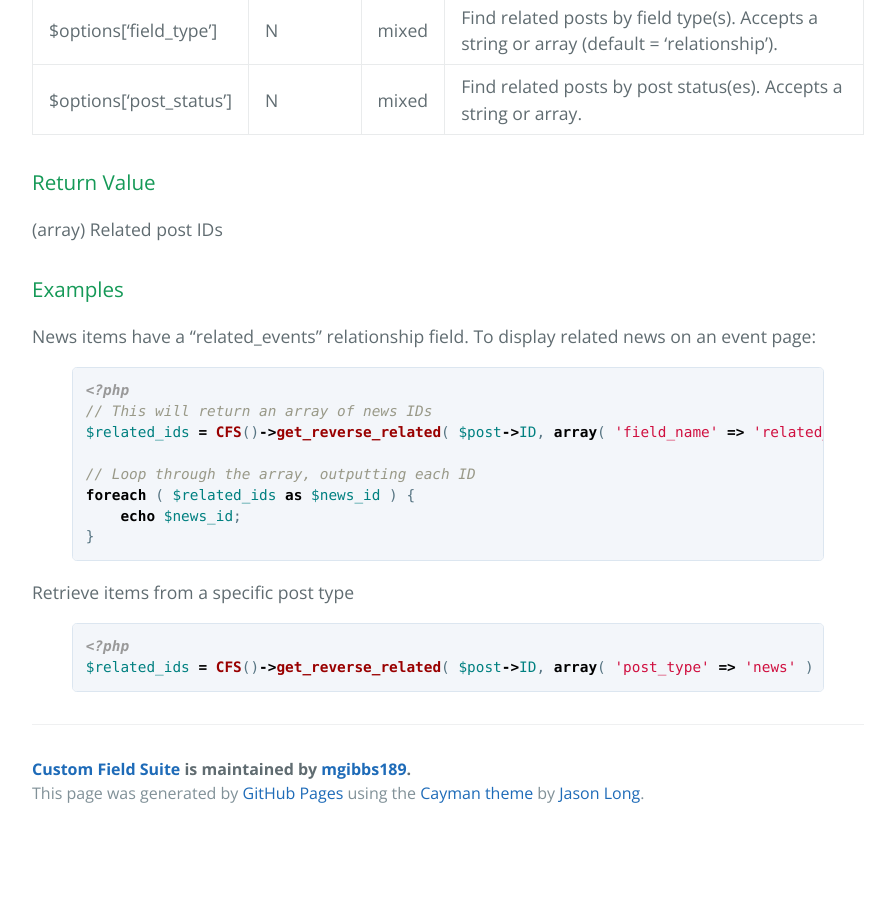
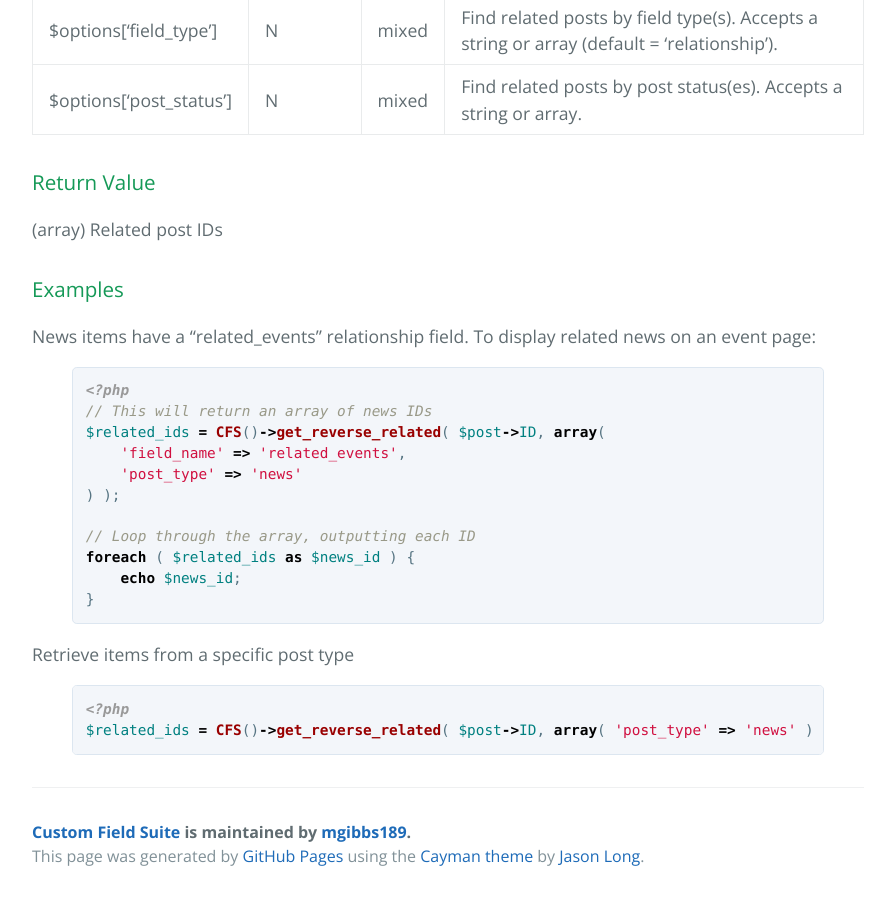
Before and after one commit to mgibbs189/custom-field-suite, a Jekyll site: the page built from api/get_reverse_related.md, in a window 1280 px wide and 900 px high, scrolled down 768 px. Shown: the whole window, without its empty margins (192-1087 px from the left). Built offline with Jekyll 4.4.1, drawn with Linux system fonts in a browser that asks for light colours; before the commit the page ends 1605 px from its top, so only the background shows below that.

Commit message:
Update get_reverse_related.md

```diff
--- a/api/get_reverse_related.md
+++ b/api/get_reverse_related.md
@@ -28,7 +28,10 @@ News items have a "related_events" relationship field. To display related news o
 {% highlight php %}
 <?php
 // This will return an array of news IDs
-$related_ids = CFS()->get_reverse_related( $post->ID, array( 'field_name' => 'related_events' ) );
+$related_ids = CFS()->get_reverse_related( $post->ID, array(
+    'field_name' => 'related_events',
+    'post_type' => 'news'
+) );
 
 // Loop through the array, outputting each ID
 foreach ( $related_ids as $news_id ) {
```
